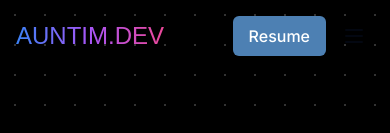
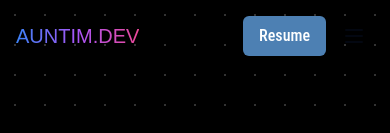
Before and after one commit to Auntim/new-portfolio, a React (Vite) app: page / in a window 390 px wide. Shown: the top 133 px of the page. Built offline with nearby package versions, Linux system fonts and the light colour scheme.

Commit message:
responsive ness check

```diff
--- a/src/App.jsx
+++ b/src/App.jsx
@@ -51,10 +51,10 @@ function App() {
 
   return (
     <ThemeContext.Provider value={{ theme, toggleTheme }}>
-      <div className="min-h-screen bg-background">
+      <div className="roboto min-h-screen bg-background">
         <Header scrollY={scrollY} />
 
-        <main>
+        <main className='roboto'>
           <Hero />
           <About />
           <Projects />
--- a/src/components/Header.jsx
+++ b/src/components/Header.jsx
@@ -53,13 +53,10 @@ const Header = ({ scrollY }) => {
           initial={{ opacity: 0, x: -20 }}
           animate={{ opacity: 1, x: 0 }}
           transition={{ duration: 0.5 }}
-          className="text-2xl font-bold gradient-text bbh-regular ml-0 md:ml-24"
+          className="text-xl md:text-2xl font-bold gradient-text bbh-regular ml-0 md:ml-24"
         >
           AUNTIM.DEV
         </motion.a>
-
-
-        {/* <img src="/logo.jpeg" alt="logo" className='w-20 h-10 bg-transparent' /> */}
 
 
         <div className="flex items-center">
@@ -86,56 +83,12 @@ const Header = ({ scrollY }) => {
                 {item.name}
               </motion.a>
             ))}
-            {/* <motion.div
-              initial={{ opacity: 0, scale: 0.8 }}
-              animate={{ opacity: 1, scale: 1 }}
-              transition={{ duration: 0.3, delay: 0.5 }}
-            >
-              <a href="/Simple-Resume.pdf" download>
-                <Button className="gradient-bg">
-                  <Download className="mr-2 h-4 w-4" /> Resume
-                </Button>
-              </a>
-            </motion.div> */}
+
           </nav>
           <div className='ml-2'>
             <ConfettiButton />
           </div>
 
-
-          {/* Theme Toggle Button */}
-          {/* <motion.div
-            initial={{ opacity: 0, scale: 0.8 }}
-            animate={{ opacity: 1, scale: 1 }}
-            transition={{ duration: 0.3, delay: navItems.length * 0.1 + 0.2 }}
-            className="ml-4"
-          >
-            <Button variant="ghost" size="icon" onClick={toggleTheme} aria-label="Toggle theme">
-              <AnimatePresence mode="wait" initial={false}>
-                {theme === 'light' ? (
-                  <motion.div
-                    key="sun"
-                    initial={{ y: -20, opacity: 0 }}
-                    animate={{ y: 0, opacity: 1 }}
-                    exit={{ y: 20, opacity: 0 }}
-                    transition={{ duration: 0.2 }}
-                  >
-                    <Sun size={20} />
-                  </motion.div>
-                ) : (
-                  <motion.div
-                    key="moon"
-                    initial={{ y: -20, opacity: 0 }}
-                    animate={{ y: 0, opacity: 1 }}
-                    exit={{ y: 20, opacity: 0 }}
-                    transition={{ duration: 0.2 }}
-                  >
-                    <Moon size={20} />
-                  </motion.div>
-                )}
-              </AnimatePresence>
-            </Button>
-          </motion.div> */}
 
           {/* Mobile Menu Button */}
           <Button
--- a/src/index.css
+++ b/src/index.css
@@ -3,7 +3,13 @@
 @tailwind utilities;
 
 @import url('https://fonts.googleapis.com/css2?family=BBH+Sans+Bartle&display=swap');
+@import url('https://fonts.googleapis.com/css2?family=Roboto+Condensed:ital,wght@0,100..900;1,100..900&display=swap');
 
+.roboto {
+  font-family: "Roboto Condensed", sans-serif;
+  font-optical-sizing: auto;
+
+}
 
 .bbh-regular {
   font-family: "BBH Sans Bartle", sans-serif;
```
